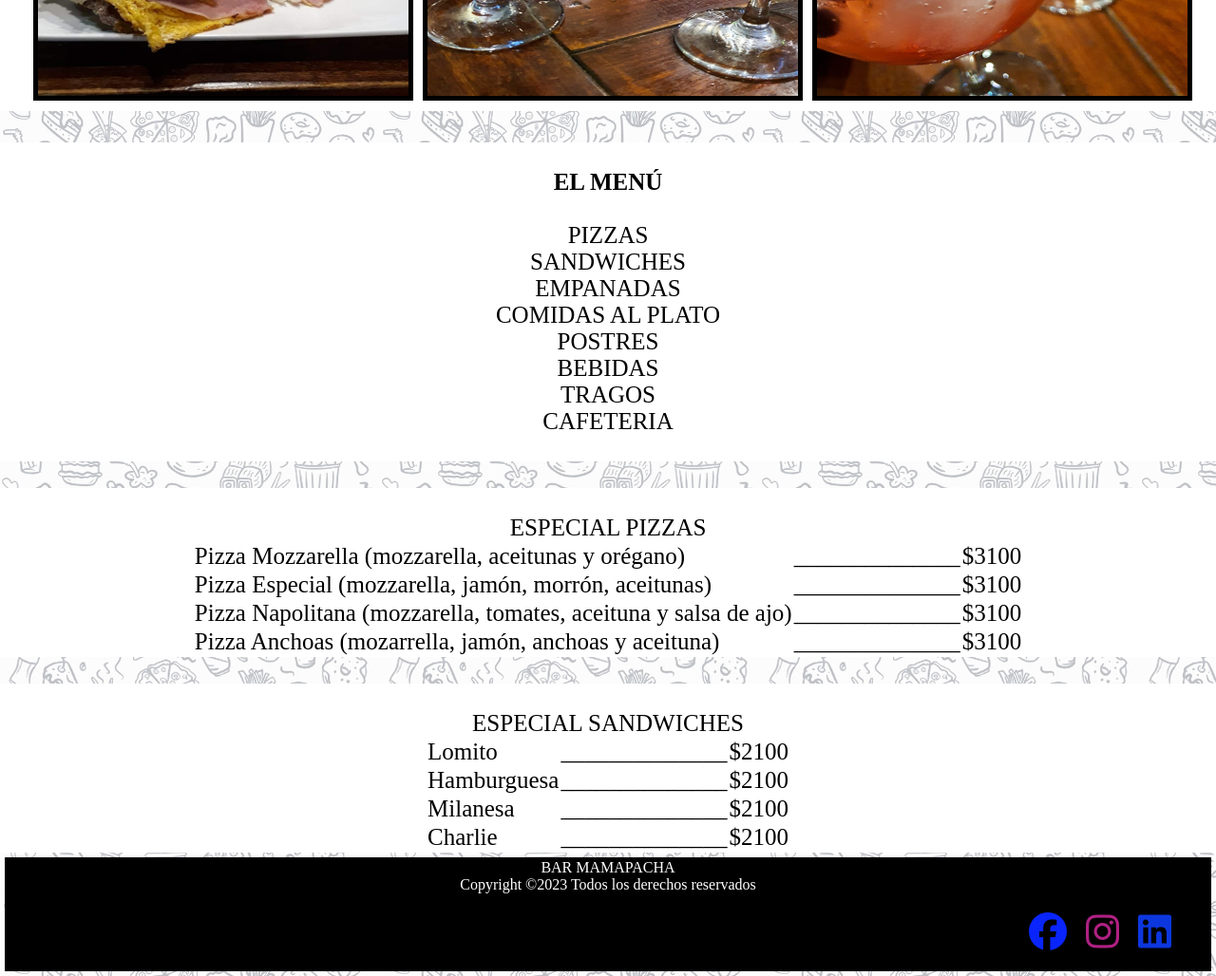
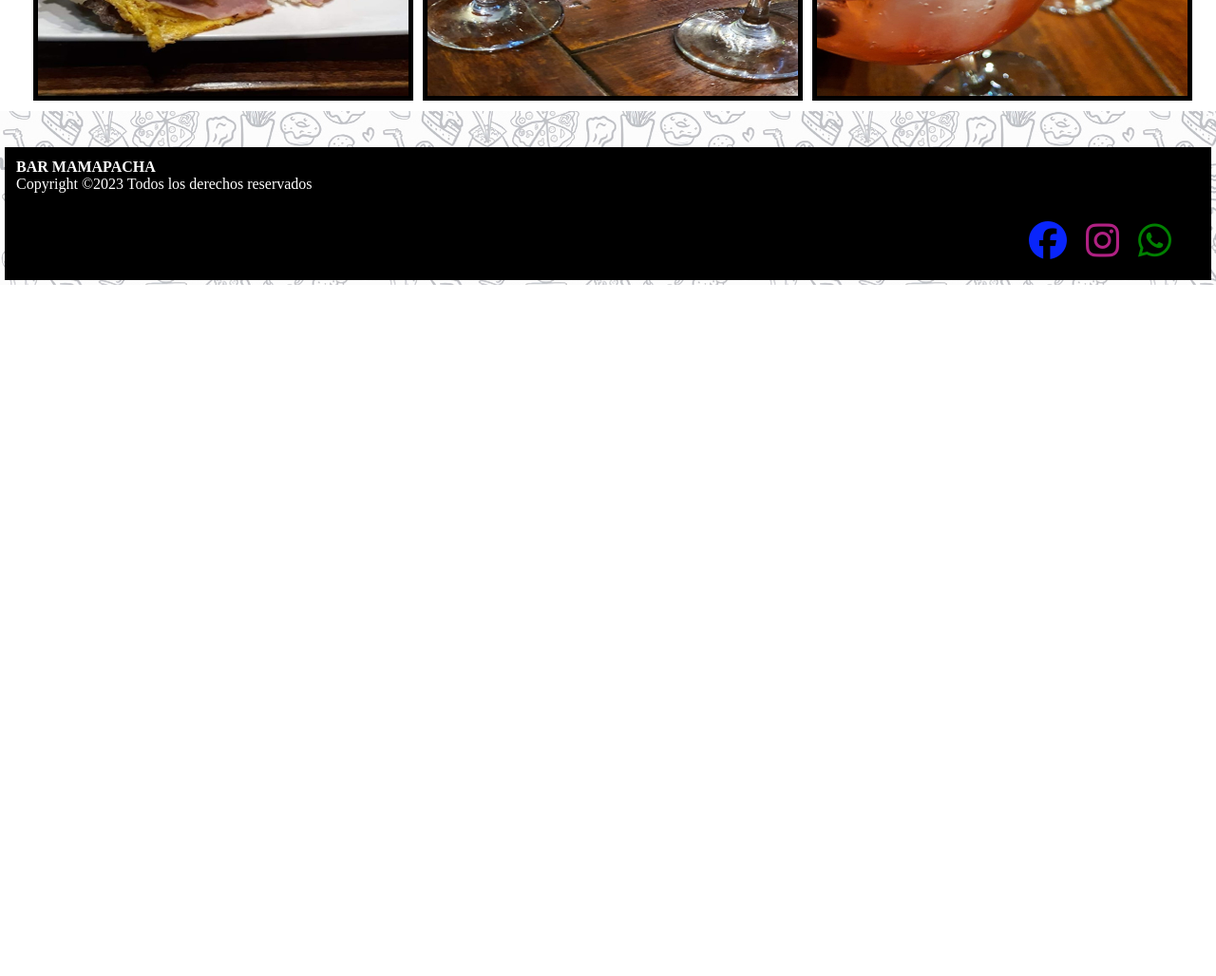
Before and after one commit to MattLujan/Proyecto_CAC_PythonFS, a plain HTML site: page index.html in a window 1280 px wide. Shown: the part 2967-3995 px from the top of the page at 95% size. After the commit the page ends 3267 px from the top, so only its background shows below. Drawn offline with Linux system fonts and the light colour scheme.

Commit message:
modifico footer y estilos css

```diff
--- a/css/style.css
+++ b/css/style.css
@@ -271,3 +271,8 @@ l_container ul li{
 .text-container {
     padding: 10px;
 }
+
+#footer_copyright {
+    text-align: left;
+    margin: 10px;
+}
--- a/index.html
+++ b/index.html
@@ -36,10 +36,7 @@
             <br>
             <h4 id="titulos">NOSOTROS</h4>
             <br>
-            <p>MamaPachaBar es un emprendimiento que nació allá por el año 2015, con la finalidad
-                de brindar un espacio para la dispersión y recreación de las personas que habitan
-                la ciudad, como así también para todas aquellas personas que habitualmente nos visitan
-                por trabajo o por otras actividades.
+            <p>MamaPachaBar es un emprendimiento que nació allá por el año 2015, con la finalidad de brindar un espacio para la dispersión y recreación de las personas que habitan la ciudad, como así también para todas aquellas personas que habitualmente nos visitan por trabajo o por otras actividades.
             </p>
             <br>
         </div>
@@ -63,85 +60,18 @@
             </nav>
         </div>
         <br>
-        <div id="nosotros">
-            <br>
-            <h6 id="titulos">EL MENÚ</h6>
-            <br>
-            <p>PIZZAS</p>
-            <p>SANDWICHES</p>
-            <p>EMPANADAS</p>
-            <p>COMIDAS AL PLATO</p>
-            <p>POSTRES</p>
-            <p>BEBIDAS</p>
-            <p>TRAGOS</p>
-            <p>CAFETERIA</p>
-            <br>
-        </div>
-        <br>
-        <div id="nosotros">
-            <br>
-            <h7 id="titulos">ESPECIAL PIZZAS</h7>
-            <br>
-            <table id="tabla">
-                <tr>
-                    <td>Pizza Mozzarella (mozzarella, aceitunas y orégano)</td>
-                    <td>______________</td>
-                    <td>$3100</td>
-                </tr>
-                <tr>
-                    <td>Pizza Especial (mozzarella, jamón, morrón, aceitunas)</td>
-                    <td>______________</td>
-                    <td>$3100</td>
-                </tr>
-                <tr>
-                    <td>Pizza Napolitana (mozzarella, tomates, aceituna y salsa de ajo)</td>
-                    <td>______________</td>
-                    <td>$3100</td>
-                </tr>
-                <tr>
-                    <td>Pizza Anchoas (mozarrella, jamón, anchoas y aceituna)</td>
-                    <td>______________</td>
-                    <td>$3100</td>
-                </tr>
-            </table>
-        </div>
-        <br>
-        <div id="nosotros">
-            <br>
-            <h8 id="titulos">ESPECIAL SANDWICHES</h8>
-            <br>
-            <table id="tabla">
-                <tr>
-                    <td>Lomito</td>
-                    <td>______________</td>
-                    <td>$2100</td>
-                </tr>
-                <tr>
-                    <td>Hamburguesa</td>
-                    <td>______________</td>
-                    <td>$2100</td>
-                </tr>
-                <tr>
-                    <td>Milanesa</td>
-                    <td>______________</td>
-                    <td>$2100</td>
-                </tr>
-                <tr>
-                    <td>Charlie</td>
-                    <td>______________</td>
-                    <td>$2100</td>
-                </tr>
-            </table>
-        </div>
+
     </main>
     <footer>
         <div>
-            <p>BAR MAMAPACHA</p>
-            <p>Copyright &copy;2023 Todos los derechos reservados</p>
+            <div id="footer_copyright">
+                <p><b>BAR MAMAPACHA</b></p>
+                <p>Copyright &copy;2023 Todos los derechos reservados</p>
+            </div>
             <ul id="footer_navbar">
-                <li class="footer_anchor_icons"><a href="https://www.facebook.com" target="_blank"><i class="fa-brands fa-facebook" style="color: #0925fb;font-size: 40px;"></i></a></li>
-                <li class="footer_anchor_icons"><a href="https://www.instagram.com" target="_blank"><i class="fa-brands fa-instagram" style="color: #b02183; font-size: 40px;"></i></a></li>
-                <li class="footer_anchor_icons"><a href="https://www.linkedin.com" target="_blank"><i class="fa-brands fa-linkedin" style="color: #0d37de; font-size: 40px;"></i></a></li>
+                <li class="footer_anchor_icons"><a href="https://www.facebook.com/MamaPachaBar/" target="_blank"><i class="fa-brands fa-facebook" style="color: #0925fb;font-size: 40px;"></i></a></li>
+                <li class="footer_anchor_icons"><a href="https://www.instagram.com/mamapacha_bar/" target="_blank"><i class="fa-brands fa-instagram" style="color: #b02183; font-size: 40px;"></i></a></li>
+                <li class="footer_anchor_icons"><a href="https://wa.me/+5493888435691" target="_blank"><i class="fa-brands fa-whatsapp" style="color: green; font-size: 40px"></i></a></li>
             </ul>
         </div>
     </footer>
```
Also changed, not shown: formulario.html (+7 -8 lines), menu.html (+7 -5 lines), menuAlmuerzoCena.html (+7 -8 lines), menuDesayunoMerienda.html (+7 -8 lines), menuTragos.html (+7 -8 lines), ubicacion.html (+9 -7 lines).
